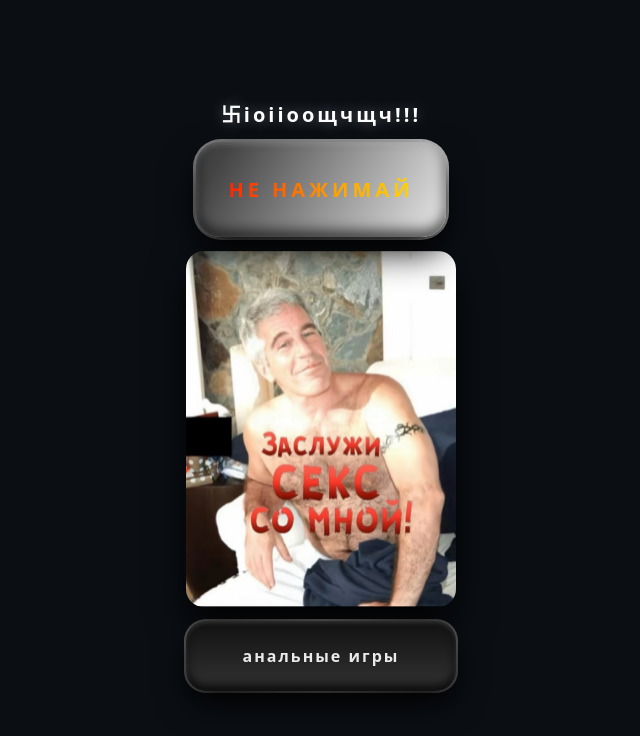
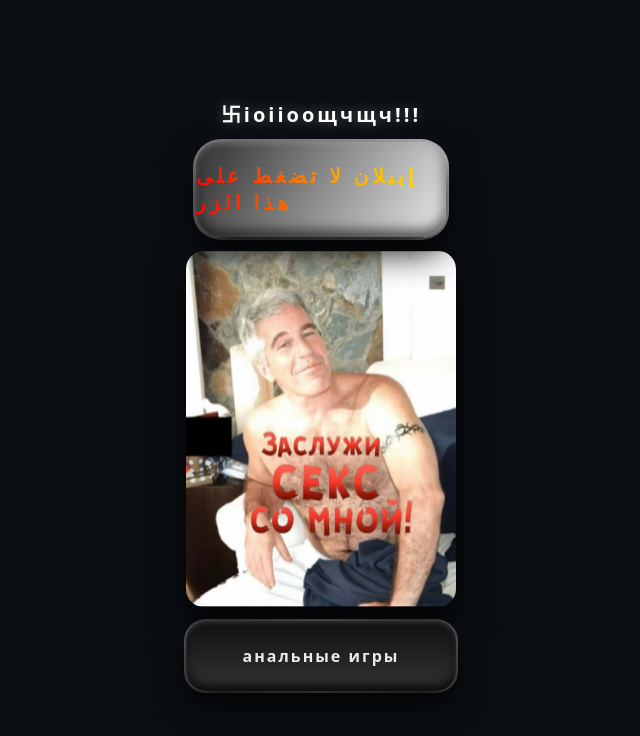
Before and after one commit to anal1488pidor/anal1488pidor.github.io, a plain HTML site: page index.html in a window 1280 px wide. Shown: the whole page, without its empty margins (319-959 px from the left). Drawn offline with Linux system fonts and the light colour scheme.

Commit message:
Change button text to Arabic

```diff
--- a/index.html
+++ b/index.html
@@ -313,7 +313,7 @@ video{
     <div id="warning">卐іоііоощчщч!!!</div>
 
     <div id="button">
-      <div id="btnText">НЕ НАЖИМАЙ</div>
+      <div id="btnText">إيبلان لا تضغط على هذا الزر</div>
     </div>
 
     <img id="photo" src="photo.jpg" alt="">
```
